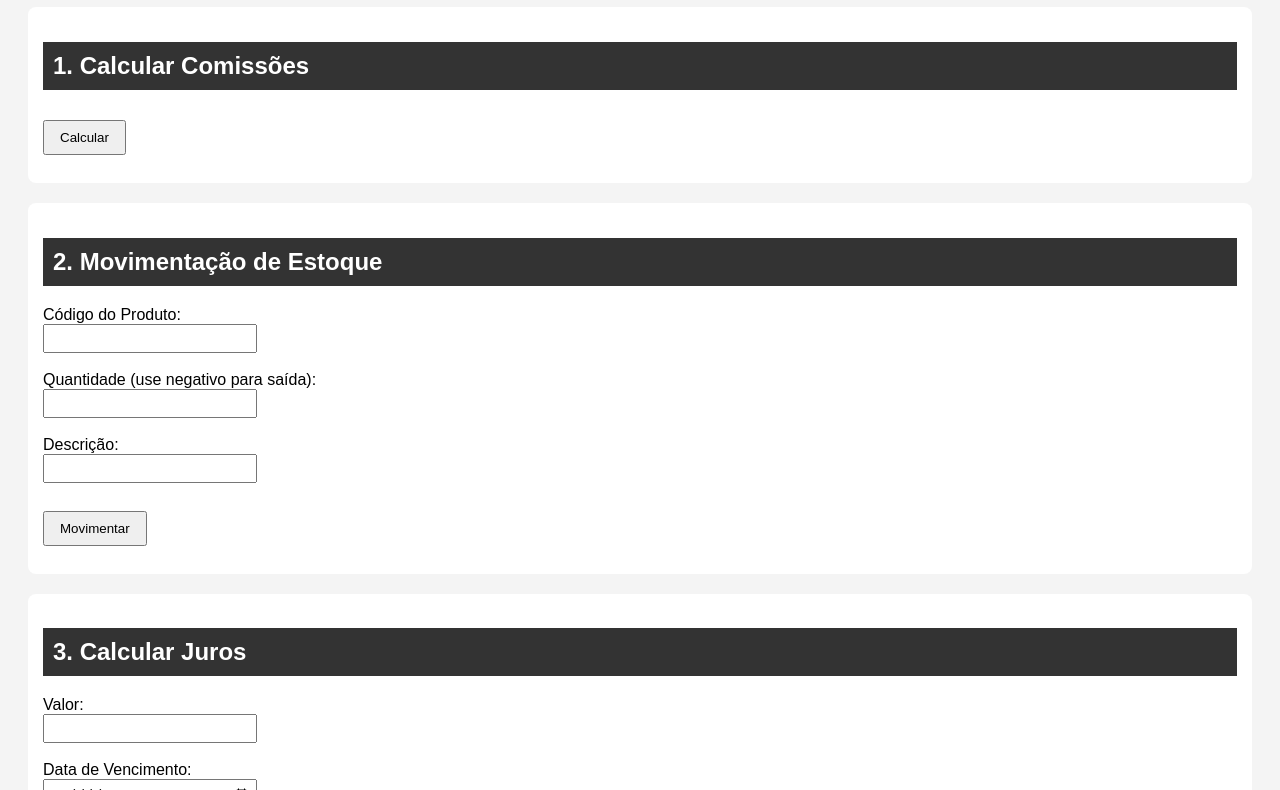
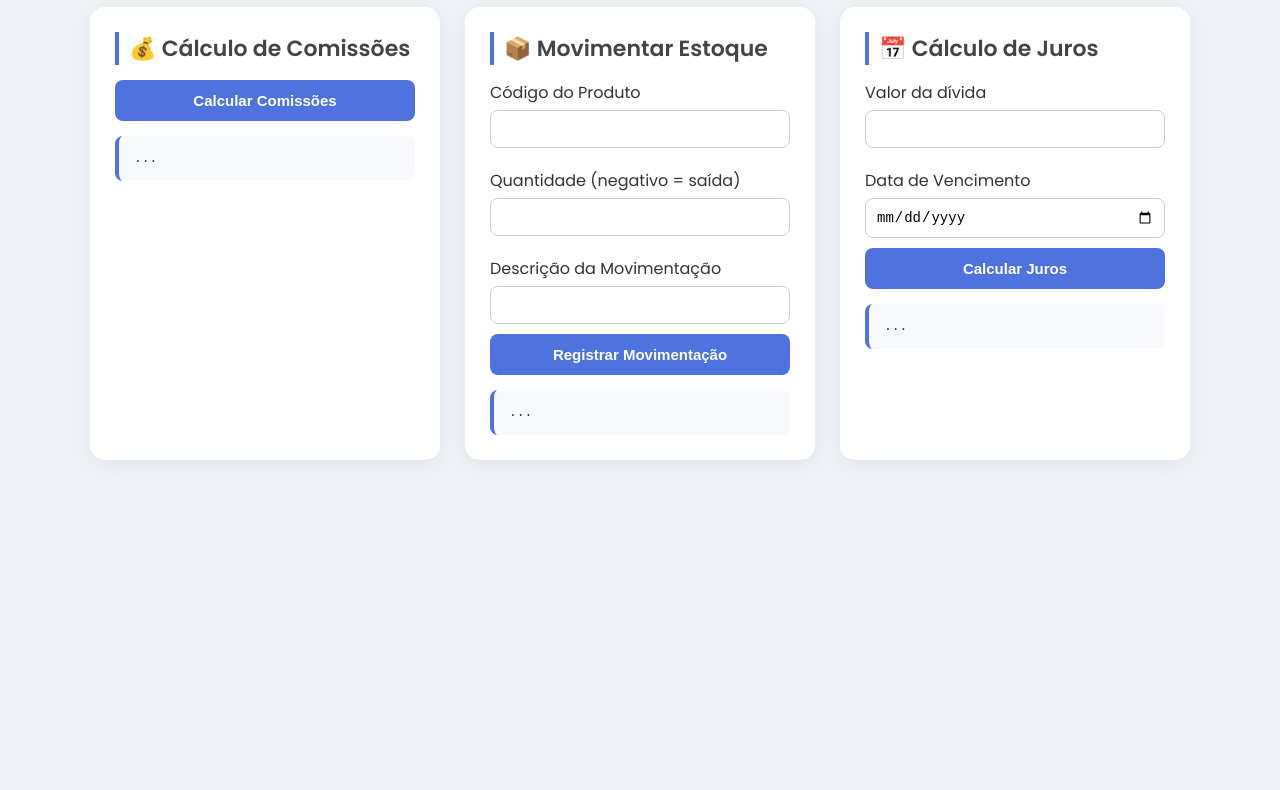
Before and after one commit to Matheusesp1/DESAFIO-TARGET-main, a website: page DESAFIO-TARGET-main/public/index.html in a window 1280 px wide. Shown: the part 101-891 px from the top of the page. After the commit the page ends 800 px from the top, so only its background shows below. Drawn offline with Linux system fonts and the light colour scheme.

Commit message:
feat: update index.html structure and add style.css for improved layout and design

```diff
--- a/DESAFIO-TARGET-main/public/index.html
+++ b/DESAFIO-TARGET-main/public/index.html
@@ -2,71 +2,76 @@
 <html lang="pt-BR">
 <head>
 <meta charset="UTF-8">
-<title>Sistema Completo</title>
-<style>
-body { font-family: Arial; padding: 20px; background: #f4f4f4; }
-h2 { background: #333; color: white; padding: 10px; }
-section { background: white; padding: 15px; margin: 20px 0; border-radius: 8px; }
-button { padding: 8px 15px; margin-top: 10px; cursor: pointer; }
-input { padding: 5px; width: 200px; }
-</style>
+<title>Sistema Comercial - Dashboard Moderno</title>
+
+<!-- Fonte moderna -->
+<link href="https://fonts.googleapis.com/css2?family=Poppins:wght@300;400;600&display=swap" rel="stylesheet">
+
+<!-- CSS Externo -->
+<link rel="stylesheet" href="/DESAFIO-TARGET-main/public/style.css">
+
 </head>
 <body>
 
-<h1>Sistema Comercial – Comissões, Estoque e Juros</h1>
+<h1>📊 Sistema Comercial - Dashboard</h1>
 
-<!-- Comissões -->
-<section>
-<h2>1. Calcular Comissões</h2>
-<button onclick="buscarComissoes()">Calcular</button>
-<pre id="resultadoComissoes"></pre>
-</section>
+<div class="container">
 
-<!-- Estoque -->
-<section>
-<h2>2. Movimentação de Estoque</h2>
+    <!-- CARD 1 - COMISSÕES -->
+    <div class="card">
+        <h2>💰 Cálculo de Comissões</h2>
+        <button onclick="calcularComissoes()">Calcular Comissões</button>
+        <pre id="saidaComissoes">...</pre>
+    </div>
 
-<label>Código do Produto:</label><br>
-<input id="codigo" type="number"><br><br>
+    <!-- CARD 2 - ESTOQUE -->
+    <div class="card">
+        <h2>📦 Movimentar Estoque</h2>
 
-<label>Quantidade (use negativo para saída):</label><br>
-<input id="quantidade" type="number"><br><br>
+        <label>Código do Produto</label>
+        <input id="codigo" type="number">
 
-<label>Descrição:</label><br>
-<input id="descricao"><br><br>
+        <label>Quantidade (negativo = saída)</label>
+        <input id="quantidade" type="number">
 
-<button onclick="movimentar()">Movimentar</button>
-<pre id="resultadoEstoque"></pre>
-</section>
+        <label>Descrição da Movimentação</label>
+        <input id="descricao">
 
-<!-- Juros -->
-<section>
-<h2>3. Calcular Juros</h2>
+        <button onclick="movimentar()">Registrar Movimentação</button>
 
-<label>Valor:</label><br>
-<input id="valor" type="number"><br><br>
+        <pre id="saidaEstoque">...</pre>
+    </div>
 
-<label>Data de Vencimento:</label><br>
-<input id="vencimento" type="date"><br><br>
+    <!-- CARD 3 - JUROS -->
+    <div class="card">
+        <h2>📅 Cálculo de Juros</h2>
+
+        <label>Valor da dívida</label>
+        <input id="valor" type="number">
+
+        <label>Data de Vencimento</label>
+        <input id="vencimento" type="date">
 
         <button onclick="calcularJuros()">Calcular Juros</button>
-<pre id="resultadoJuros"></pre>
-</section>
+
+        <pre id="saidaJuros">...</pre>
+    </div>
+</div>
 
 <script>
 const API = "http://localhost:3000";
 
-// 1 - Comissões
-function buscarComissoes() {
+// ───────── 1. COMISSÕES ─────────
+function calcularComissoes() {
     fetch(API + "/comissoes")
-    .then(res => res.json())
+        .then(r => r.json())
         .then(data => {
-      document.getElementById("resultadoComissoes").textContent =
+            document.getElementById("saidaComissoes").textContent =
                 JSON.stringify(data, null, 2);
         });
 }
 
-// 2 - Estoque
+// ───────── 2. ESTOQUE ─────────
 function movimentar() {
     const body = {
         codigoProduto: Number(document.getElementById("codigo").value),
@@ -79,14 +84,14 @@ function movimentar() {
         headers: { "Content-Type": "application/json" },
         body: JSON.stringify(body)
     })
-  .then(res => res.json())
+    .then(r => r.json())
     .then(data => {
-    document.getElementById("resultadoEstoque").textContent =
+        document.getElementById("saidaEstoque").textContent =
             JSON.stringify(data, null, 2);
     });
 }
 
-// 3 - Juros
+// ───────── 3. JUROS ─────────
 function calcularJuros() {
     const body = {
         valor: Number(document.getElementById("valor").value),
@@ -98,9 +103,9 @@ function calcularJuros() {
         headers: { "Content-Type": "application/json" },
         body: JSON.stringify(body)
     })
-  .then(res => res.json())
+    .then(r => r.json())
     .then(data => {
-    document.getElementById("resultadoJuros").textContent =
+        document.getElementById("saidaJuros").textContent =
             JSON.stringify(data, null, 2);
     });
 }
--- /dev/null
+++ b/DESAFIO-TARGET-main/public/style.css
@@ -0,0 +1,85 @@
+* { margin: 0; padding: 0; box-sizing: border-box; }
+body {
+    font-family: 'Poppins', sans-serif;
+    background: #eef2f7;
+    padding: 30px;
+    color: #333;
+}
+
+h1 {
+    text-align: center;
+    margin-bottom: 30px;
+    font-size: 32px;
+    font-weight: 600;
+    color: #222;
+}
+
+.container {
+    max-width: 1100px;
+    margin: auto;
+    display: grid;
+    grid-template-columns: repeat(auto-fit, minmax(320px, 1fr));
+    gap: 25px;
+}
+
+.card {
+    background: white;
+    padding: 25px;
+    border-radius: 15px;
+    box-shadow: 0px 4px 20px rgba(0,0,0,0.06);
+    transition: 0.3s;
+}
+.card:hover {
+    transform: translateY(-5px);
+    box-shadow: 0px 6px 25px rgba(0,0,0,0.12);
+}
+
+h2 {
+    font-size: 22px;
+    margin-bottom: 15px;
+    color: #444;
+    border-left: 4px solid #4e73df;
+    padding-left: 10px;
+}
+
+label {
+    display: block;
+    margin: 10px 0 5px;
+    font-weight: 500;
+}
+
+input {
+    width: 100%;
+    padding: 10px;
+    border-radius: 8px;
+    border: 1px solid #ccc;
+    margin-bottom: 10px;
+    font-size: 14px;
+}
+
+button {
+    width: 100%;
+    padding: 12px;
+    background: #4e73df;
+    border: none;
+    border-radius: 8px;
+    color: white;
+    font-size: 15px;
+    font-weight: 600;
+    cursor: pointer;
+    transition: 0.2s;
+}
+button:hover {
+    background: #3657c9;
+}
+
+pre {
+    margin-top: 15px;
+    padding: 15px;
+    background: #f7f9fc;
+    border-radius: 8px;
+    font-size: 13px;
+    max-height: 220px;
+    overflow-y: auto;
+    border-left: 4px solid #4e73df;
+}
```
Lines whose indentation alone changed are shown as unchanged.
